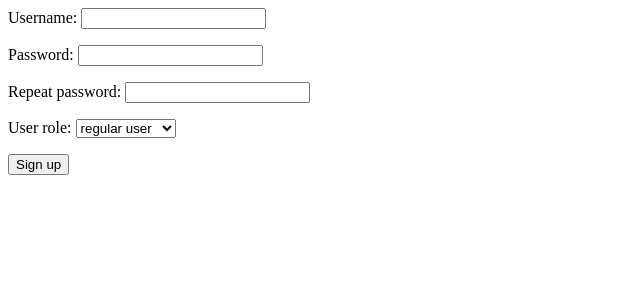
After one commit to neazahorszky/recipe-web-app, a Flask app: page /signup in a window 1280 px wide. The commit adds this page. Shown: the top 300 px of the page, without its empty margins (0-640 px from the left). Run offline with Flask 3, Linux system fonts and the light colour scheme.

Commit message:
Add user login and registration

```diff
--- a/app.py
+++ b/app.py
@@ -1,12 +1,7 @@
 from flask import Flask
-from flask import render_template
-from flask_sqlalchemy import SQLAlchemy
 from os import getenv
 
 app = Flask(__name__)
-app.config["SQLALCHEMY_DATABASE_URI"] = getenv("DATABASE_URL")
-db = SQLAlchemy(app)
+app.secret_key = getenv("SECRET_KEY")
 
-@app.route("/")
-def index():
-    return render_template("index.html")
+import routes
--- /dev/null
+++ b/db.py
@@ -0,0 +1,6 @@
+from flask_sqlalchemy import SQLAlchemy
+from os import getenv
+from app import app
+
+app.config["SQLALCHEMY_DATABASE_URI"] = getenv("DATABASE_URL")
+db = SQLAlchemy(app)
--- /dev/null
+++ b/routes.py
@@ -0,0 +1,44 @@
+from flask import render_template, request, redirect
+from app import app
+import users
+
+@app.route("/")
+def index():
+    return render_template("index.html")
+
+@app.route("/login", methods=["get","post"])
+def login():
+    if request.method == "GET":
+        return render_template("login.html")
+    if request.method == "POST":
+        username = request.form["username"]
+        password = request.form["password"]
+        if users.login(username, password):
+            return redirect("/")
+        else:
+            return render_template("error.html", message="Username or password incorrect")
+
+@app.route("/logout")
+def logout():
+    users.logout()
+    return redirect("/")
+
+@app.route("/signup", methods=["get","post"])
+def signup():
+    if request.method == "GET":
+        return render_template("signup.html")
+    if request.method == "POST":
+        username = request.form["username"]
+        password1 = request.form["password1"]
+        password2 = request.form["password2"]
+        if password1 != password2:
+            return render_template("error.html", message="Passwords did not match")
+        role = request.form["role"]
+        if role != "1" and role != "2":
+            return render_template("error.html", message="Unkonwn user role")
+        if users.signup(username, password1, role):
+            return redirect("/")
+        else:
+            return render_template("error.html", message="Sign-up unsuccessful")
+
+        return redirect("/")
--- /dev/null
+++ b/templates/error.html
@@ -0,0 +1,3 @@
+<!DOCTYPE html>
+<h2>Error!</h2>
+<p>{{message}}</p>
--- /dev/null
+++ b/templates/signup.html
@@ -0,0 +1,16 @@
+<!DOCTYPE html>
+<form action="/signup" method="POST">
+Username: <input type="text" name="username">
+<p></p>
+Password: <input type="password" name="password1">
+<p></p>
+Repeat password: <input type="password" name="password2">
+<p></p>
+User role:
+<select name="role">
+<option value=1> regular user
+<option value=2> administrator
+</select>
+<p></p>
+<input type="submit" value="Sign up">
+</form>
```
Also changed, not shown: templates/index.html (+7 -0 lines), templates/login.html (added, +9 -0 lines), users.py (added, +33 -0 lines).
